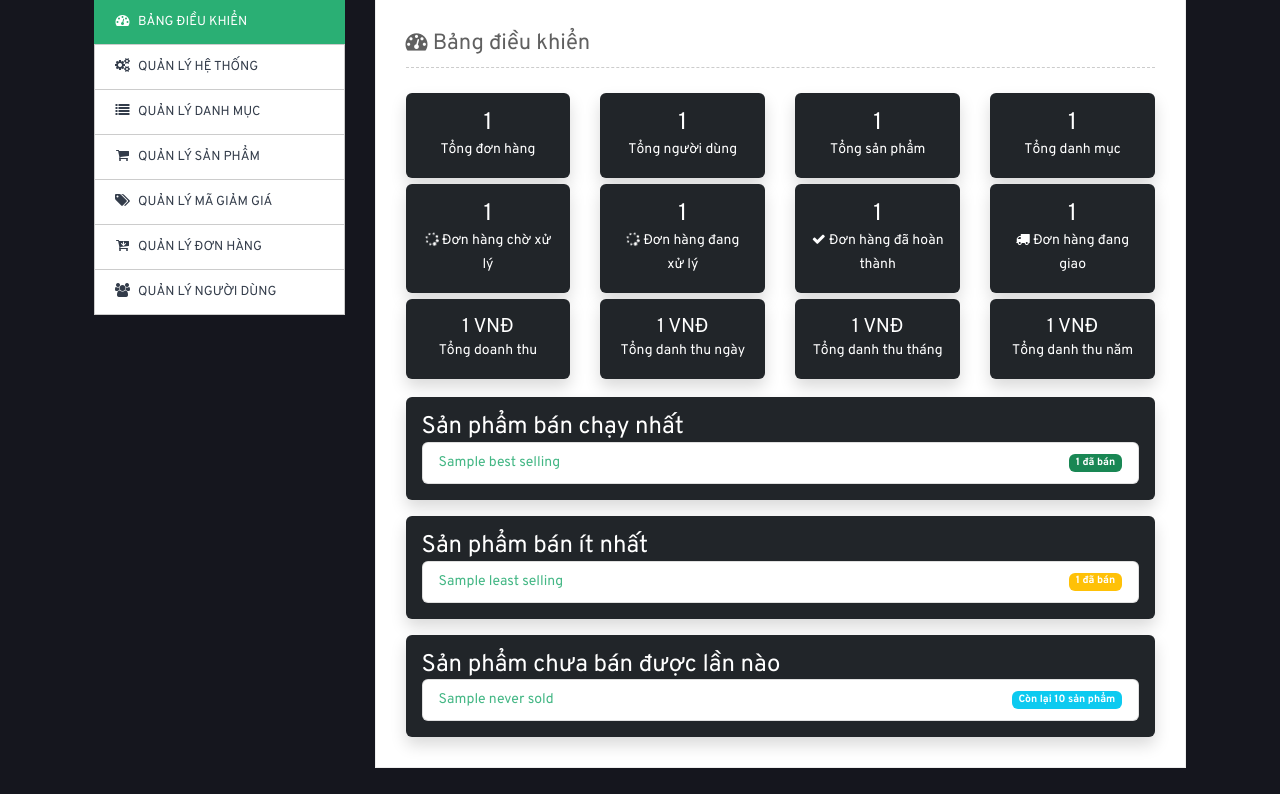
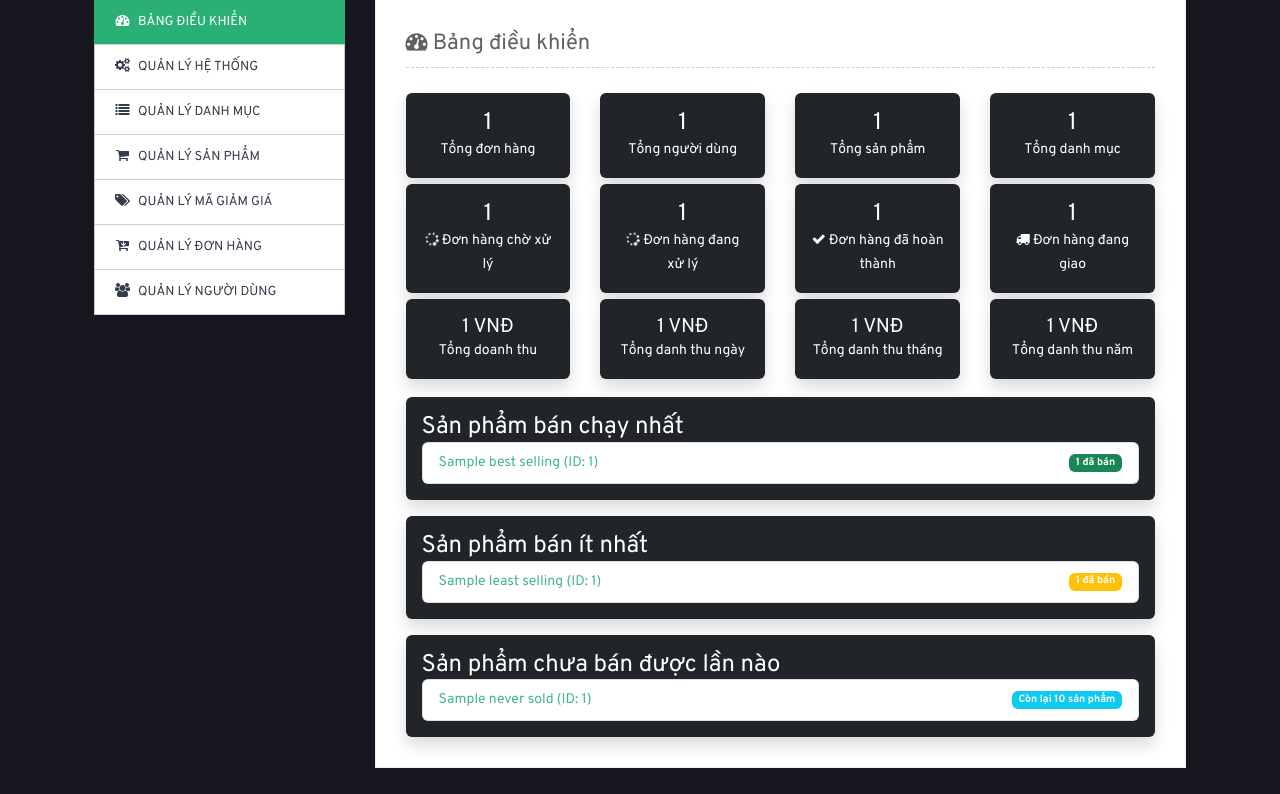
Before and after one commit to naminc/xdoop_watch_store, a PHP site: template app/views/admin/dashboard.php in a window 1280 px wide. Shown: the part 448-1242 px from the top of the page. Run offline with PHP 8.4, Linux system fonts and the light colour scheme; the visitor is signed in with stand-in values (Sample User, id 1); the template is opened without the code that fills it: most values are stand-ins (such as "Sample title", 1, 10 or a date in 2020); data that the repository does not hold is empty; some libraries are stand-ins or nearby versions; some web fonts are replaced.

Commit message:
id fields

```diff
--- a/app/views/admin/dashboard.php
+++ b/app/views/admin/dashboard.php
@@ -105,7 +105,7 @@ require_once __DIR__ . '/../layouts/header.php';
                                                         <ul class="list-group">
                                                             <?php foreach ($bestSelling as $product): ?>
                                                                 <li class="list-group-item d-flex justify-content-between align-items-center">
-                                                                    <a href="/admin/product/edit/<?= $product['id'] ?>" style="text-decoration: none; color:rgb(68, 183, 133);"><?= $product['name']; ?></a>
+                                                                    <a href="/admin/product/edit/<?= $product['id'] ?>" style="text-decoration: none; color:rgb(68, 183, 133);"><?= $product['name']; ?> (ID: <?= $product['id']; ?>)</a>
                                                                     <span class="badge bg-success"><?= $product['total_sold']; ?> đã bán</span>
                                                                 </li>
                                                             <?php endforeach; ?>
@@ -120,7 +120,7 @@ require_once __DIR__ . '/../layouts/header.php';
                                                         <ul class="list-group">
                                                             <?php foreach ($leastSelling as $product): ?>
                                                                 <li class="list-group-item d-flex justify-content-between align-items-center">
-                                                                    <a href="/admin/product/edit/<?= $product['id'] ?>" style="text-decoration: none; color:rgb(68, 183, 133);"><?= $product['name']; ?></a>
+                                                                    <a href="/admin/product/edit/<?= $product['id'] ?>" style="text-decoration: none; color:rgb(68, 183, 133);"><?= $product['name']; ?> (ID: <?= $product['id']; ?>)</a>
                                                                     <span class="badge bg-warning"><?= $product['total_sold']; ?> đã bán</span>
                                                                 </li>
                                                             <?php endforeach; ?>
@@ -135,7 +135,7 @@ require_once __DIR__ . '/../layouts/header.php';
                                                         <ul class="list-group">
                                                             <?php foreach ($neverSold as $product): ?>
                                                                 <li class="list-group-item d-flex justify-content-between align-items-center">
-                                                                    <a href="/admin/product/edit/<?= $product['id'] ?>" style="text-decoration: none; color:rgb(68, 183, 133);"><?= $product['name']; ?></a>
+                                                                    <a href="/admin/product/edit/<?= $product['id'] ?>" style="text-decoration: none; color:rgb(68, 183, 133);"><?= $product['name']; ?> (ID: <?= $product['id']; ?>)</a>
                                                                     <span class="badge bg-info">Còn lại <?= $product['stock']; ?> sản phẩm</span>
                                                                 </li>
                                                             <?php endforeach; ?>
```
